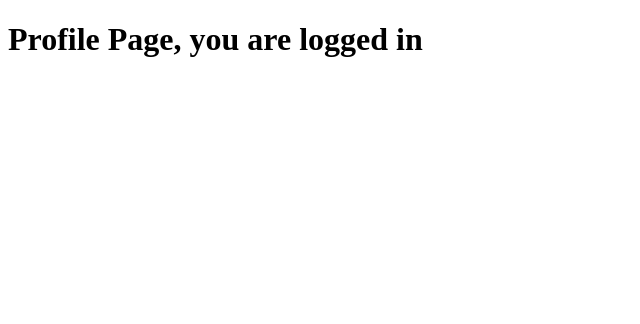
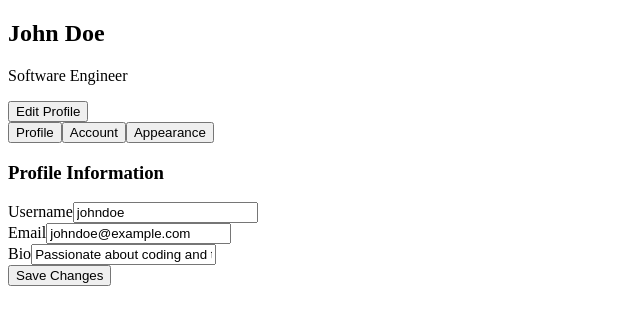
Before and after one commit to Cbushcun/login-templates, a Next.js app: page /profile in a window 1280 px wide. Shown: the top 324 px of the page, without its empty margins (0-640 px from the left). Built offline with nearby package versions, Linux system fonts and the light colour scheme.

Commit message:
starter profile page

```diff
--- a/package.json
+++ b/package.json
@@ -13,6 +13,8 @@
     "@radix-ui/react-label": "^2.1.7",
     "@radix-ui/react-separator": "^1.1.7",
     "@radix-ui/react-slot": "^1.2.3",
+    "@radix-ui/react-switch": "^1.2.6",
+    "@radix-ui/react-tabs": "^1.1.13",
     "bcrypt": "^6.0.0",
     "class-variance-authority": "^0.7.1",
     "clsx": "^2.1.1",
--- a/src/app/api/auth/login/route.js
+++ b/src/app/api/auth/login/route.js
@@ -56,7 +56,7 @@ export async function POST(req) {
 		});
 		await newSession.save();
 
-		const res = NextResponse.json("Login successful.", { status: 200 });
+		const res = NextResponse.redirect(new URL("/profile", req.url));
 		res.cookies.set("accessToken", accessToken, {
 			httpOnly: true,
 			secure: process.env.PRODUCTION,
--- a/src/app/profile/page.js
+++ b/src/app/profile/page.js
@@ -1,3 +1,114 @@
+import { Avatar } from "@/components/ui/avatar";
+import { Button } from "@/components/ui/button";
+import { Card, CardContent, CardHeader } from "@/components/ui/card";
+import { Input } from "@/components/ui/input";
+import { Label } from "@/components/ui/label";
+import { Switch } from "@/components/ui/switch";
+import { Tabs, TabsContent, TabsList, TabsTrigger } from "@/components/ui/tabs";
+
 export default function Page() {
-	return <h1>Profile Page, you are logged in</h1>;
+	return (
+		<div className="container mx-auto p-6">
+			{/* Profile Header */}
+			<Card>
+				<CardHeader>
+					<div className="flex items-center space-x-4">
+						<Avatar src="/path/to/avatar.jpg" alt="User Avatar" />
+						<div>
+							<h2 className="text-xl font-semibold">John Doe</h2>
+							<p className="text-sm text-gray-500">Software Engineer</p>
+						</div>
+					</div>
+				</CardHeader>
+				<CardContent>
+					<Button variant="outline">Edit Profile</Button>
+				</CardContent>
+			</Card>
+
+			{/* Settings Tabs */}
+			<Tabs defaultValue="profile" className="mt-6">
+				<TabsList>
+					<TabsTrigger value="profile">Profile</TabsTrigger>
+					<TabsTrigger value="account">Account</TabsTrigger>
+					<TabsTrigger value="appearance">Appearance</TabsTrigger>
+				</TabsList>
+
+				{/* Profile Tab */}
+				<TabsContent value="profile">
+					<Card className="mt-4">
+						<CardHeader>
+							<h3 className="text-lg font-semibold">Profile Information</h3>
+						</CardHeader>
+						<CardContent>
+							<div className="space-y-4">
+								<div>
+									<Label htmlFor="username">Username</Label>
+									<Input id="username" defaultValue="johndoe" />
+								</div>
+								<div>
+									<Label htmlFor="email">Email</Label>
+									<Input id="email" defaultValue="johndoe@example.com" />
+								</div>
+								<div>
+									<Label htmlFor="bio">Bio</Label>
+									<Input
+										id="bio"
+										defaultValue="Passionate about coding and technology."
+									/>
+								</div>
+							</div>
+							<Button className="mt-4">Save Changes</Button>
+						</CardContent>
+					</Card>
+				</TabsContent>
+
+				{/* Account Tab */}
+				<TabsContent value="account">
+					<Card className="mt-4">
+						<CardHeader>
+							<h3 className="text-lg font-semibold">Account Settings</h3>
+						</CardHeader>
+						<CardContent>
+							<div className="space-y-4">
+								<div>
+									<Label htmlFor="password">Password</Label>
+									<Input id="password" type="password" placeholder="••••••••" />
+								</div>
+								<div>
+									<Label htmlFor="twoFactor">Two-Factor Authentication</Label>
+									<Switch id="twoFactor" />
+								</div>
+							</div>
+							<Button className="mt-4">Update Account</Button>
+						</CardContent>
+					</Card>
+				</TabsContent>
+
+				{/* Appearance Tab */}
+				<TabsContent value="appearance">
+					<Card className="mt-4">
+						<CardHeader>
+							<h3 className="text-lg font-semibold">Appearance Settings</h3>
+						</CardHeader>
+						<CardContent>
+							<div className="space-y-4">
+								<div>
+									<Label htmlFor="theme">Theme</Label>
+									<div className="flex items-center space-x-4">
+										<Button variant="outline">Light</Button>
+										<Button variant="outline">Dark</Button>
+									</div>
+								</div>
+								<div>
+									<Label htmlFor="language">Language</Label>
+									<Input id="language" defaultValue="English" />
+								</div>
+							</div>
+							<Button className="mt-4">Save Preferences</Button>
+						</CardContent>
+					</Card>
+				</TabsContent>
+			</Tabs>
+		</div>
+	);
 }
--- /dev/null
+++ b/src/components/ui/switch.jsx
@@ -0,0 +1,29 @@
+"use client"
+
+import * as React from "react"
+import * as SwitchPrimitive from "@radix-ui/react-switch"
+
+import { cn } from "@/lib/utils"
+
+function Switch({
+  className,
+  ...props
+}) {
+  return (
+    <SwitchPrimitive.Root
+      data-slot="switch"
+      className={cn(
+        "peer data-[state=checked]:bg-primary data-[state=unchecked]:bg-input focus-visible:border-ring focus-visible:ring-ring/50 dark:data-[state=unchecked]:bg-input/80 inline-flex h-[1.15rem] w-8 shrink-0 items-center rounded-full border border-transparent shadow-xs transition-all outline-none focus-visible:ring-[3px] disabled:cursor-not-allowed disabled:opacity-50",
+        className
+      )}
+      {...props}>
+      <SwitchPrimitive.Thumb
+        data-slot="switch-thumb"
+        className={cn(
+          "bg-background dark:data-[state=unchecked]:bg-foreground dark:data-[state=checked]:bg-primary-foreground pointer-events-none block size-4 rounded-full ring-0 transition-transform data-[state=checked]:translate-x-[calc(100%-2px)] data-[state=unchecked]:translate-x-0"
+        )} />
+    </SwitchPrimitive.Root>
+  );
+}
+
+export { Switch }
--- /dev/null
+++ b/src/components/ui/tabs.jsx
@@ -0,0 +1,62 @@
+"use client"
+
+import * as React from "react"
+import * as TabsPrimitive from "@radix-ui/react-tabs"
+
+import { cn } from "@/lib/utils"
+
+function Tabs({
+  className,
+  ...props
+}) {
+  return (
+    <TabsPrimitive.Root
+      data-slot="tabs"
+      className={cn("flex flex-col gap-2", className)}
+      {...props} />
+  );
+}
+
+function TabsList({
+  className,
+  ...props
+}) {
+  return (
+    <TabsPrimitive.List
+      data-slot="tabs-list"
+      className={cn(
+        "bg-muted text-muted-foreground inline-flex h-9 w-fit items-center justify-center rounded-lg p-[3px]",
+        className
+      )}
+      {...props} />
+  );
+}
+
+function TabsTrigger({
+  className,
+  ...props
+}) {
+  return (
+    <TabsPrimitive.Trigger
+      data-slot="tabs-trigger"
+      className={cn(
+        "data-[state=active]:bg-background dark:data-[state=active]:text-foreground focus-visible:border-ring focus-visible:ring-ring/50 focus-visible:outline-ring dark:data-[state=active]:border-input dark:data-[state=active]:bg-input/30 text-foreground dark:text-muted-foreground inline-flex h-[calc(100%-1px)] flex-1 items-center justify-center gap-1.5 rounded-md border border-transparent px-2 py-1 text-sm font-medium whitespace-nowrap transition-[color,box-shadow] focus-visible:ring-[3px] focus-visible:outline-1 disabled:pointer-events-none disabled:opacity-50 data-[state=active]:shadow-sm [&_svg]:pointer-events-none [&_svg]:shrink-0 [&_svg:not([class*='size-'])]:size-4",
+        className
+      )}
+      {...props} />
+  );
+}
+
+function TabsContent({
+  className,
+  ...props
+}) {
+  return (
+    <TabsPrimitive.Content
+      data-slot="tabs-content"
+      className={cn("flex-1 outline-none", className)}
+      {...props} />
+  );
+}
+
+export { Tabs, TabsList, TabsTrigger, TabsContent }
```
Also changed, not shown: 1 other file (tests, documents, lock files or other folders).
